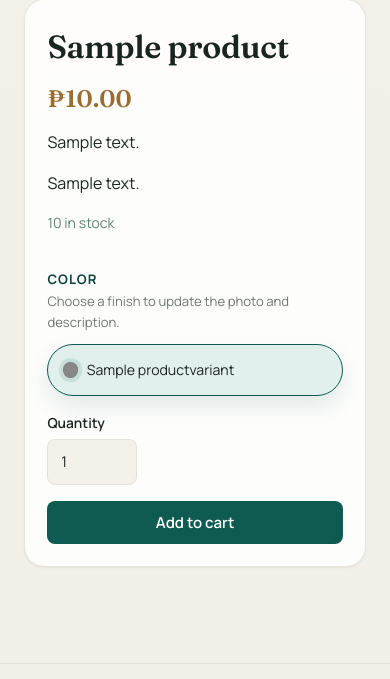
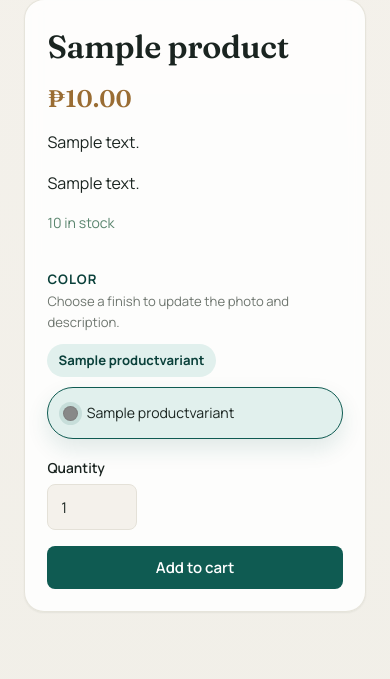
Before and after one commit to geralynabad/secureshop-ecommerce, a Django app: a page that uses templates/store/product_detail.html in a window 390 px wide. Shown: the part 728-1407 px from the top of the page. Run offline with Django 5.2, Linux system fonts and the light colour scheme; tables that the repository leaves empty hold one stand-in row (values such as "Sample post"); grey boxes marked "Sample" are stand-in pictures.

Commit message:
Make variant swatches more responsive

```diff
--- a/static/css/style.css
+++ b/static/css/style.css
@@ -503,6 +503,17 @@ a:hover { text-decoration: underline; }
 .variant-panel-header { display: flex; flex-direction: column; gap: 0.15rem; margin-bottom: 0.75rem; }
 .variant-label { font-size: 0.82rem; font-weight: 700; color: var(--primary-dark); text-transform: uppercase; letter-spacing: 0.08em; }
 .variant-note { font-size: 0.82rem; color: var(--muted); }
+.variant-selected {
+    display: inline-flex;
+    align-items: center;
+    margin-bottom: 0.75rem;
+    padding: 0.4rem 0.7rem;
+    border-radius: 999px;
+    background: var(--primary-tint);
+    color: var(--primary-dark);
+    font-size: 0.82rem;
+    font-weight: 700;
+}
 .variant-swatches {
     display: grid;
     grid-template-columns: repeat(auto-fit, minmax(145px, 1fr));
@@ -532,6 +543,7 @@ a:hover { text-decoration: underline; }
     background: var(--primary-tint);
     border-color: var(--primary);
     box-shadow: 0 10px 22px rgba(15, 91, 82, 0.12);
+    transform: translateY(-2px);
 }
 .variant-swatch.active .swatch-dot { box-shadow: 0 0 0 4px rgba(15, 91, 82, 0.12); }
 .swatch-dot {
--- a/templates/store/product_detail.html
+++ b/templates/store/product_detail.html
@@ -64,6 +64,7 @@
                         <span class="variant-label">Color</span>
                         <span class="variant-note">Choose a finish to update the photo and description.</span>
                     </div>
+                    <div class="variant-selected" data-variant-selected>{{ default_variant.name }}</div>
                     <div class="variant-swatches" data-variant-swatches>
                         {% for variant in variants %}
                             <button
@@ -113,6 +114,7 @@
         const nextButton = document.querySelector("[data-gallery-next]");
         const variantButtons = Array.from(document.querySelectorAll("[data-variant-button]"));
         const variantCopy = document.querySelector("[data-variant-copy]");
+        const variantSelected = document.querySelector("[data-variant-selected]");
         const variationInput = document.querySelector("#variation");
 
         if (galleryRoot && track && slides.length) {
@@ -147,16 +149,30 @@
                     variationInput.value = button.dataset.variantName || "";
                 }
 
+                if (variantSelected) {
+                    variantSelected.textContent = button.dataset.variantName || "Selected";
+                }
+
                 if (variantCopy) {
                     variantCopy.textContent = button.dataset.variantDescription || variantCopy.textContent;
                 }
 
                 const matchingThumb = thumbButtons.find((thumb) => thumb.dataset.imageUrl === button.dataset.variantImage);
                 if (matchingThumb) {
-                    const thumbIndex = thumbButtons.indexOf(matchingThumb);
-                    thumbButtons.forEach((thumbButton) => thumbButton.classList.remove("active"));
-                    matchingThumb.classList.add("active");
-                    document.querySelector("[data-gallery-track]").style.transform = `translateX(-${thumbIndex * 100}%)`;
+                    matchingThumb.click();
+                    return;
+                }
+
+                if (button.dataset.variantImage && track && slides.length) {
+                    const fallbackSlideIndex = slides.findIndex((slide) => {
+                        const image = slide.querySelector("img");
+                        return image && image.getAttribute("src") === button.dataset.variantImage;
+                    });
+                    if (fallbackSlideIndex >= 0) {
+                        track.style.transform = `translateX(-${fallbackSlideIndex * 100}%)`;
+                        slides.forEach((slide, slideIndex) => slide.classList.toggle("active", slideIndex === fallbackSlideIndex));
+                        thumbButtons.forEach((thumbButton, thumbIndex) => thumbButton.classList.toggle("active", thumbIndex === fallbackSlideIndex));
+                    }
                 }
             });
         });
```
